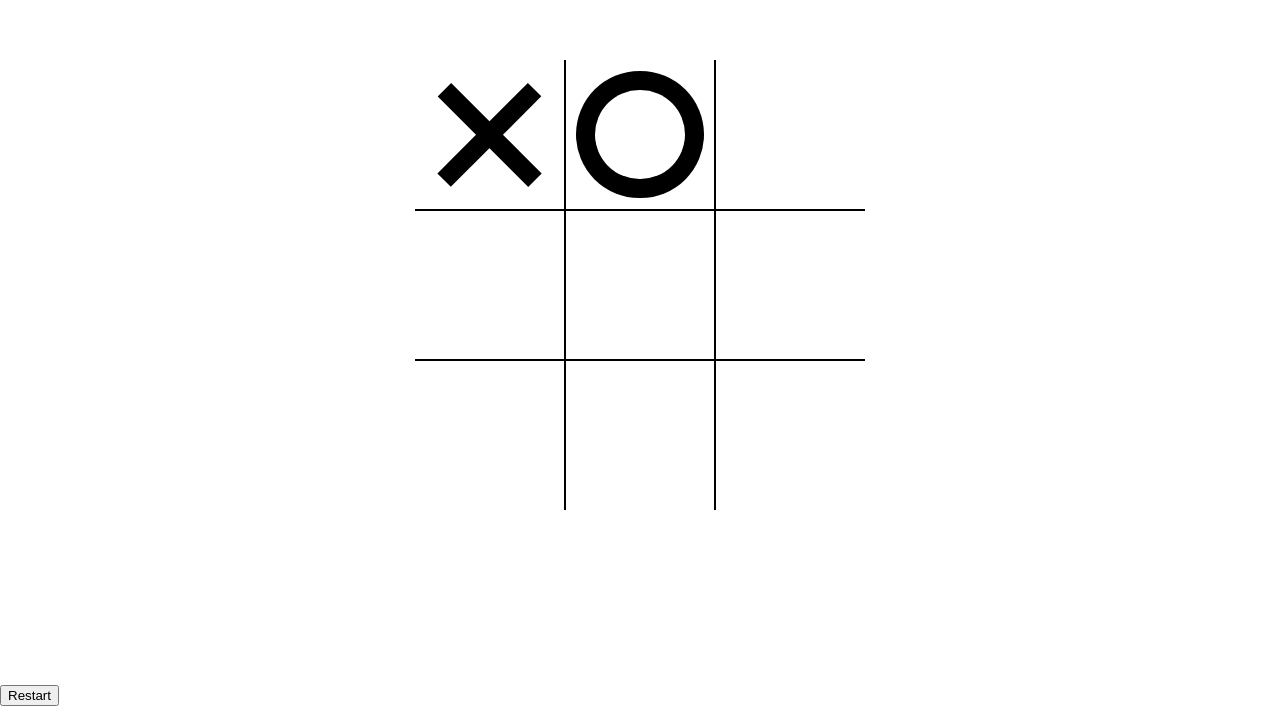
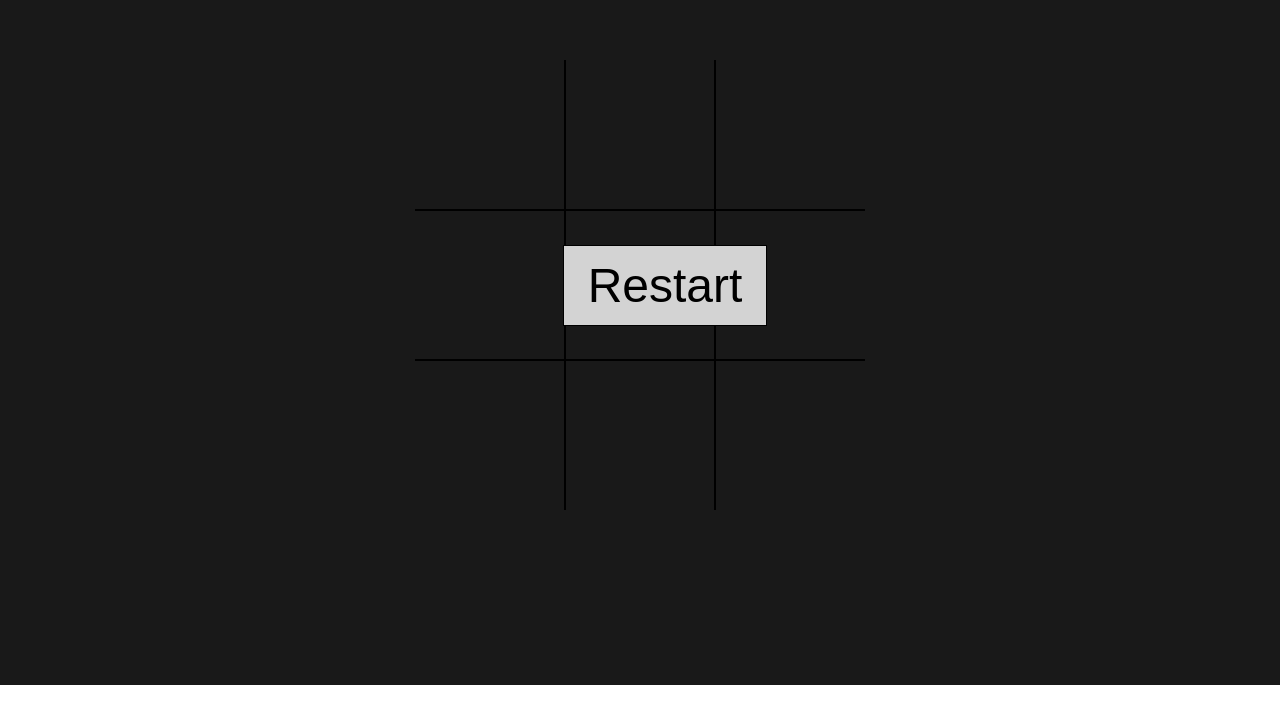
Before and after one commit to HossamOthman/JAVASCRIPT_Tic_Tac_Toe, a plain HTML site: page index.html in a window 1280 px wide. Shown: the part 115-821 px from the top of the page. After the commit the page ends 800 px from the top, so only its background shows below. Drawn offline with Linux system fonts and the light colour scheme.

Commit message:
Finishing CSS

```diff
--- a/index.html
+++ b/index.html
@@ -9,8 +9,8 @@
 </head>
 <body>
     <div class="board" id="board">
-        <div class="cell x" data-cell></div>
-        <div class="cell circle" data-cell></div>
+        <div class="cell" data-cell></div>
+        <div class="cell" data-cell></div>
         <div class="cell" data-cell></div>
         <div class="cell" data-cell></div>
         <div class="cell" data-cell></div>
@@ -19,7 +19,7 @@
         <div class="cell" data-cell></div>
         <div class="cell" data-cell></div>
     </div>
-    <div class="winning-message" id="winningMessage">
+    <div class="winning-message show" id="winningMessage">
         <div data-winning-message-text></div>
         <button id="restartButton">Restart</button>
     </div>
--- a/styles.css
+++ b/styles.css
@@ -1,10 +1,12 @@
-*, *::after, *::before {
+*,
+*::after,
+*::before {
   box-sizing: border-box;
 }
 
 :root {
   --cell-size: 150px;
-    --mark-size: calc(var(--cell-size) * .85);
+  --mark-size: calc(var(--cell-size) * 0.85);
 }
 
 body {
@@ -37,7 +39,7 @@ body {
 .cell:nth-child(3) {
   border-top: none;
 }
-.cell:nth-child(3n + 3)  {
+.cell:nth-child(3n + 3) {
   border-right: none;
 }
 .cell:last-child,
@@ -57,32 +59,111 @@ body {
 
 .cell.x::before,
 .cell.x::after {
-    content: '';
-    position:absolute;
-    width: calc(var(--mark-size) * .15);
-    height: var(--mark-size);
   background-color: black;
 }
-.cell.x::before {
+
+.cell:not(.x):not(.circle):hover::before,
+.cell:not(.x):not(.circle):hover::after {
+  background-color: lightgray;
+}
+
+.cell.x::before,
+.cell.x::after,
+.board.x > .cell:not(.x):not(.circle):hover::before,
+.board.x > .cell:not(.x):not(.circle):hover::after {
+  content: "";
+  position: absolute;
+  width: calc(var(--mark-size) * 0.15);
+  height: var(--mark-size);
+}
+
+.cell.x::before,
+.cell:hover::before {
   transform: rotate(45deg);
 }
-.cell.x::after {
+.cell.x::after,
+.cell:hover::after {
   transform: rotate(-45deg);
 }
 
+.cell.circle::before {
+  background-color: black;
+}
+
+.board > .cell:not(.x):not(.circle):hover::before,
+.board > .cell:not(.x):not(.circle):hover::after {
+  background-color: lightgray;
+}
 .cell.circle::before,
-.cell.circle::after {
-    content: '';
-    position:absolute;
+.cell.circle::after,
+.board.circle > .cell:not(.x):not(.circle):hover::before,
+.board.circle > .cell:not(.x):not(.circle):hover::after {
+  content: "";
+  position: absolute;
   border-radius: 100%;
 }
-.cell.circle::before {
+.cell.circle::before,
+.board.circle > .cell:not(.x):not(.circle):hover::before {
   height: var(--mark-size);
   width: var(--mark-size);
-    background-color: black;
 }
-.cell.circle::after {
-    height: calc(var(--mark-size) * .7);
-    width: calc(var(--mark-size) * .7);
+.cell.circle::after,
+.board.circle > .cell:not(.x):not(.circle):hover::after {
+  height: calc(var(--mark-size) * 0.7);
+  width: calc(var(--mark-size) * 0.7);
   background-color: white;
 }
+
+.winning-message {
+  display: none;
+  height: 100vh;
+  position: fixed;
+  top: 0;
+  left: 0;
+  right: 0;
+  left: 0;
+  background-color: rgba(0, 0, 0, 0.9);
+  justify-content: center;
+  align-content: center;
+  justify-items: center;
+  align-items: center;
+
+  gap: 50px;
+  color: lightgrey;
+  font-size: 5rem;
+}
+
+.winning-message button {
+  font-size: 3rem;
+  background-color: lightgray;
+  border: 1px solid black;
+  padding: 0.25em 0.5em;
+  cursor: pointer;
+}
+.winning-message button:hover {
+  background-color: black;
+  border: 1px solid lightgrey;
+  color: lightgray;
+  padding: 0.25em 0.5em;
+  cursor: pointer;
+}
+
+.winning-message.show {
+  height: 100vh;
+  position: fixed;
+  top: 0;
+  left: 0;
+  right: 0;
+  left: 0;
+  background-color: rgba(0, 0, 0, 0.9);
+  justify-content: center;
+  align-content: center;
+  justify-items: center;
+  align-items: center;
+
+  gap: 50px;
+  color: lightgrey;
+  font-size: 5rem;
+  display: flex;
+
+}
```
Lines whose indentation alone changed are shown as unchanged.
